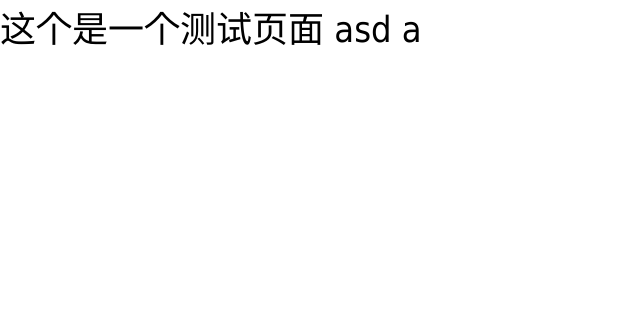
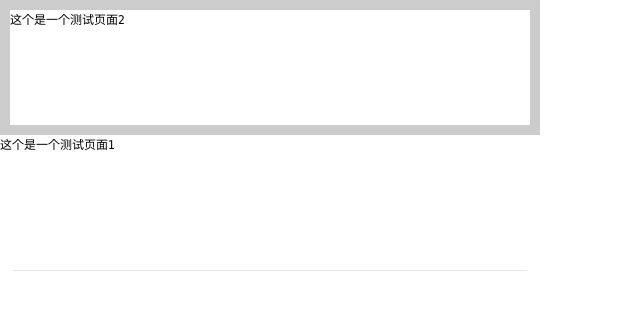
Before and after one commit to lh2907883/whatsdjango, a Django app: template whatsdjango/app/page/templates/page2.html in a window 1280 px wide. Shown: the top 310 px of the page, without its empty margins (0-640 px from the left). Run offline with Django 3.2, Linux system fonts and the light colour scheme; the template is opened without the code that fills it, so the values that code supplies are empty; parts of the project's set-up code (start-up, migrations or seed data) failed here and were passed over.

Commit message:
no message

```diff
--- a/whatsdjango/app/page/templates/page2.html
+++ b/whatsdjango/app/page/templates/page2.html
@@ -10,8 +10,15 @@
     </script>
   </head>
   <body>
-    <div style="position:relative;width:10rem;height:2.5rem;font-size:36px;">
-      这个是一个测试页面 asd a
+    <div style="position:relative;width:10rem;height:2.5rem;border: 10px solid #ccc;box-sizing: border-box;">
+      这个是一个测试页面2
+    </div>
+    <div style="position:relative;width:10rem;height:2.5rem;">
+      这个是一个测试页面1
+    </div>
+
+    <div style="box-sizing: border-box;line-height: 0;background-color: rgb(232, 232, 232);margin-left: 0.234rem;margin-right: 0.234rem; width: 9.531rem; height: 1px;">
+
     </div>
   </body>
 </html>
```
